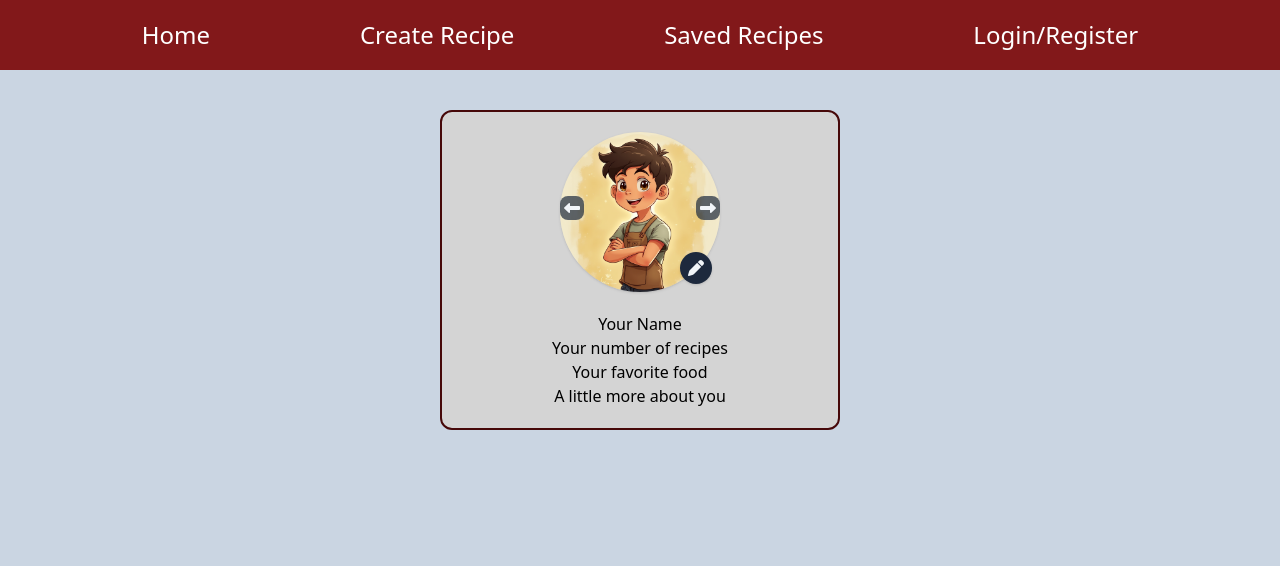
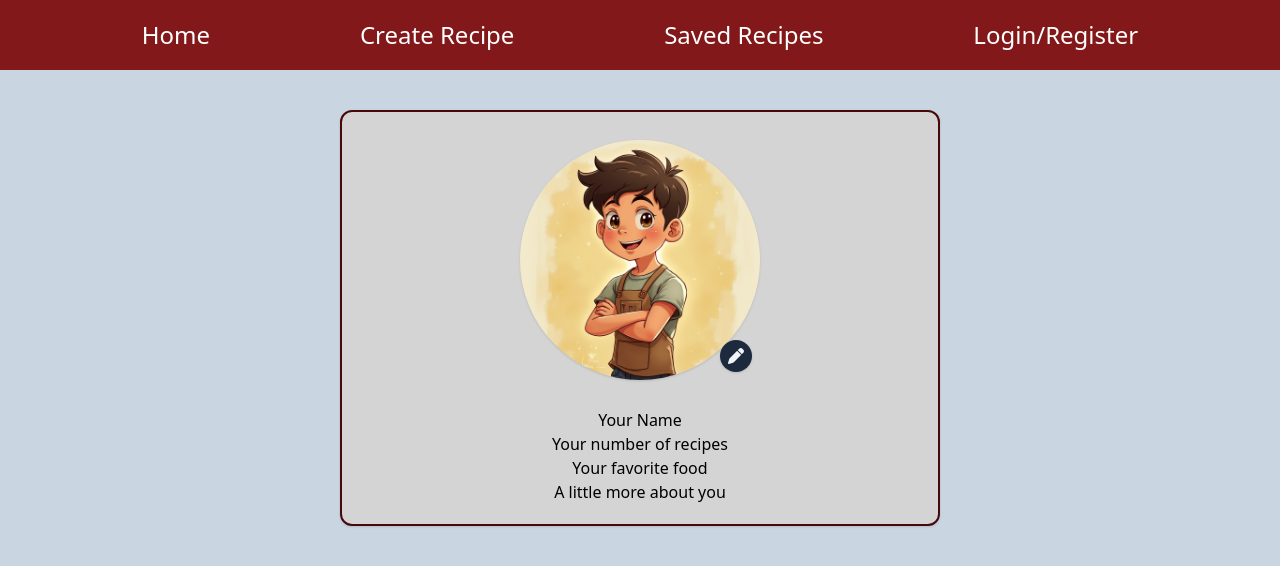
Before and after one commit to 2Rovian/recipes-crud, a React (Vite) app in the folder client-side/: page /profile in a window 1280 px wide. Shown: the top 566 px of the page. Built offline with nearby package versions, Linux system fonts and the light colour scheme.

Commit message:
criando foto de perfil pra UserProfile.jsx

```diff
--- a/client-side/src/pages/UserProfile.jsx
+++ b/client-side/src/pages/UserProfile.jsx
@@ -1,26 +1,58 @@
 import React, { useState } from 'react'
-import boyPfp1 from '../assets/profilePic/boyPfp1.png';
-import boyPfp2 from '../assets/profilePic/boyPfp2.png';
-import boyPfp3 from '../assets/profilePic/boyPfp3.png';
+import profilePic1 from '../assets/profilePic/boyPfp1.png';
+import profilePic2 from '../assets/profilePic/boyPfp2.png';
+import profilePic3 from '../assets/profilePic/boyPfp3.png';
+import profilePic4 from '../assets/profilePic/boyPfp4.png';
+import profilePic5 from '../assets/profilePic/girlPfp1.png';
+import profilePic6 from '../assets/profilePic/girlPfp2.png';
+import profilePic7 from '../assets/profilePic/girlPfp3.png';
+import profilePic8 from '../assets/profilePic/girlPfp4.png';
 
 
 function UserProfile() {
     const [showMenuChangePfp, setshowMenuChangePfp] = useState(false);
+    const [profilePic] = useState([
+        profilePic1, profilePic2, profilePic3, profilePic4, profilePic5, profilePic6, profilePic7, profilePic8
+    ]);
+    const [index, setIndex] = useState(0);
+
+    const handleNexProfilePic = () => {
+        setIndex(index + 1);
+        if(index >= 7){
+            setIndex(0)
+        }
+    }
+
+    const handlePreviousProfilePic = () => {
+        setIndex(index - 1);
+        if(index <= 0){
+            setIndex(7)
+        }
+    }
 
     return (
         <div>
-            <div className='w-[400px] h-fit mx-auto mt-10 px-6 bg-neutral-300 border-2 border-red-950 flex flex-col justify-center text-center rounded-xl'>
+            <div className='w-[400px] lg:w-[600px] h-fit mx-auto mt-10 px-6 bg-neutral-300 border-2 border-red-950 flex flex-col justify-center text-center rounded-xl shadow'>
                 <div className='grow flex justify-center py-5'>
-                    <div className='relative'>
-                        <img src={boyPfp1} alt="profile-pic" className='size-40 rounded-full shadow' />
-                        <div className='absolute top-[40%] w-full flex justify-between'>
-                            <i className="fa-solid fa-left-long bg-slate-800/70 text-slate-100 rounded-lg p-1"></i>
-                            <i className="fa-solid fa-right-long bg-slate-800/70 text-slate-100 rounded-lg p-1"></i>
-                        </div>
-                        <i className="fa-solid fa-pen absolute right-2 bottom-2 p-2 rounded-full bg-slate-800 text-slate-100 cursor-pointer hover:outline-3 shadow"></i>
-                    </div>
+                    <div className='relative lg:my-2'>
+                        <img src={profilePic[index]} alt="profile-pic" className='size-40 lg:size-60 rounded-full shadow' />
+
+                        {showMenuChangePfp &&
+                            (<div className='absolute top-[40%] w-[145%] flex justify-between left-1/2 -translate-x-1/2'>
+                                <i className="fa-solid fa-left-long bg-slate-800/70 hover:bg-slate-800/100 cursor-pointer duration-200 ease-in-out text-slate-100 rounded-lg p-2"
+                                onClick={handlePreviousProfilePic}
+                                ></i>
+                                <i className="fa-solid fa-right-long bg-slate-800/70 hover:bg-slate-800/100 cursor-pointer duration-200 ease-in-out text-slate-100 rounded-lg p-2"
+                                onClick={handleNexProfilePic}
+                                ></i>
+                            </div>)
+                        }
 
 
+                        <i className={`fa-solid fa-${showMenuChangePfp ? "check" : "pen"} absolute right-2 bottom-2 p-2 rounded-full bg-slate-800 text-slate-100 cursor-pointer hover:outline-3 shadow`}
+                            onClick={() => { setshowMenuChangePfp(!showMenuChangePfp) }}
+                        ></i>
+                    </div>
 
                 </div>
                 <div className='grow pb-5'>
```
Also changed, not shown: client-side/src/assets/profilePic/boyPfp4.png (added).
